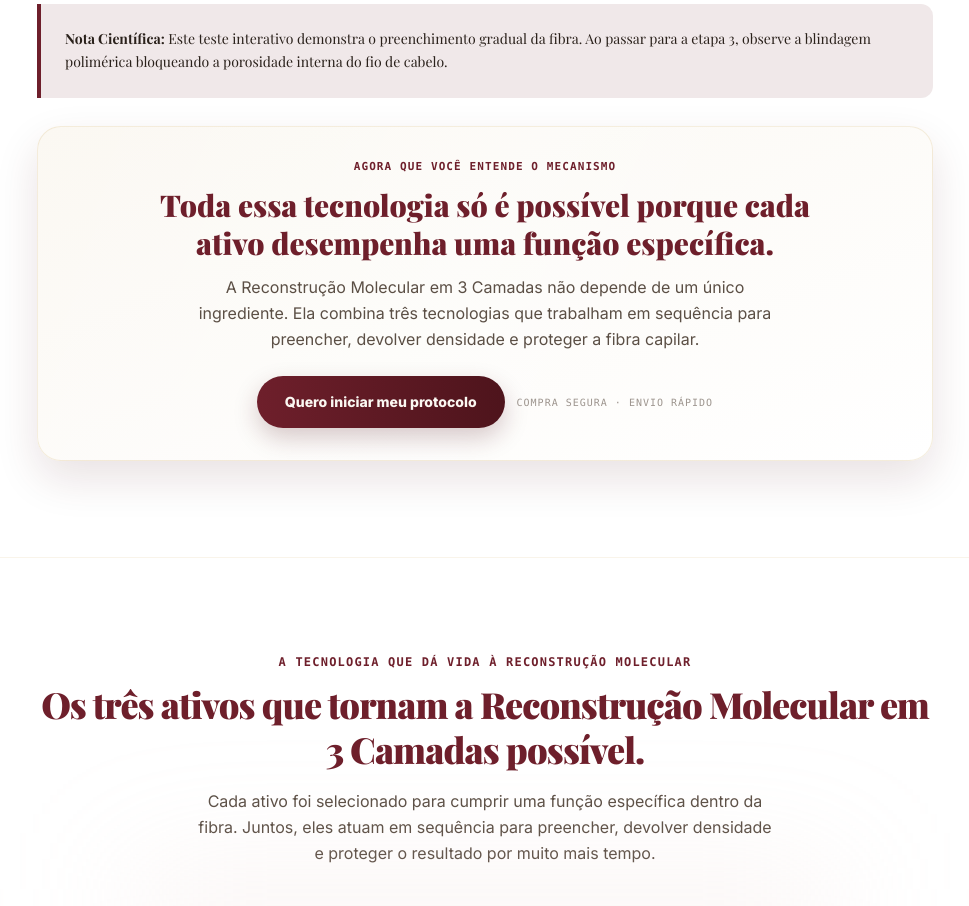
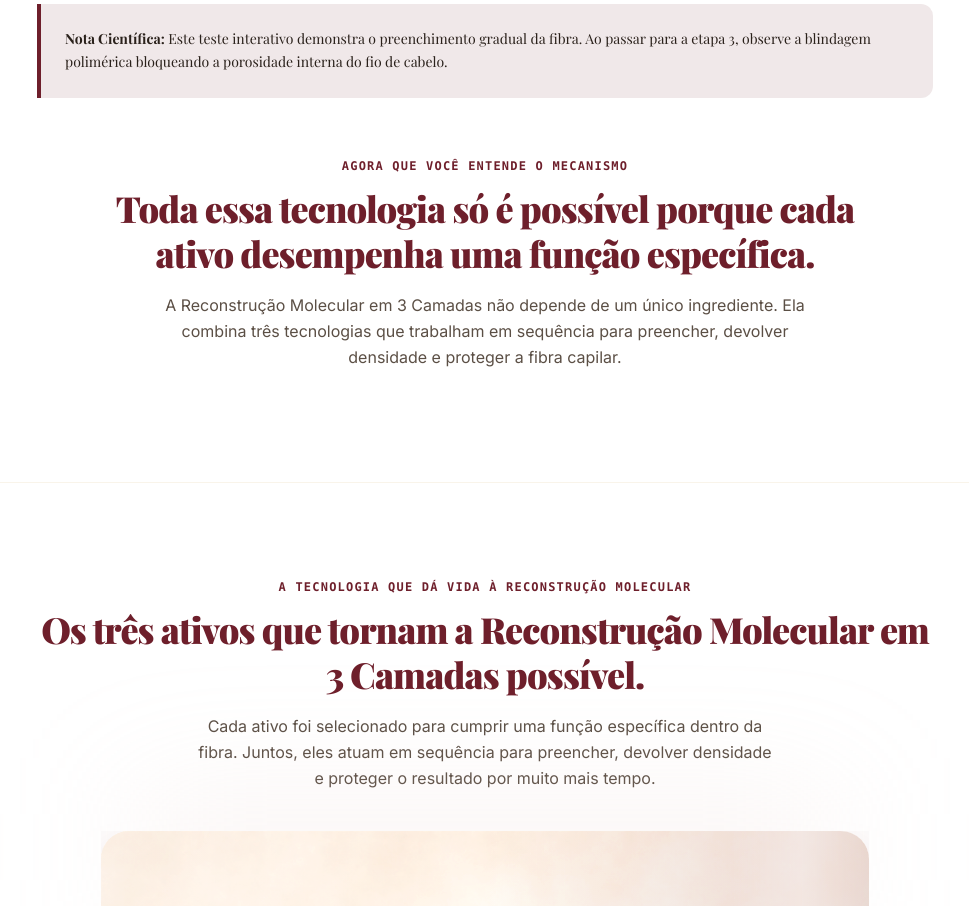
Before and after one commit to DellsantosXD/lp-proteina-do-trigo-A, a React (Vite) app: page / in a window 1280 px wide. Shown: the part 10660-11566 px from the top of the page, without its empty margins (155-1124 px from the left). Built offline with nearby package versions, Linux system fonts and the light colour scheme; a web font is replaced by a local one.

Commit message:
style: replace CTA box with clean text header transition block

```diff
--- a/src/App.tsx
+++ b/src/App.tsx
@@ -453,12 +453,17 @@ export default function App() {
               </p>
             </div>
 
-            <ConversionCta
-              eyebrow="Agora que você entende o mecanismo"
-              title="Toda essa tecnologia só é possível porque cada ativo desempenha uma função específica."
-              description="A Reconstrução Molecular em 3 Camadas não depende de um único ingrediente. Ela combina três tecnologias que trabalham em sequência para preencher, devolver densidade e proteger a fibra capilar."
-              label="Quero iniciar meu protocolo"
-            />
+            <div className="text-center pt-8 pb-4">
+              <span className="text-xs font-mono text-bordo uppercase font-bold tracking-widest block mb-3">
+                AGORA QUE VOCÊ ENTENDE O MECANISMO
+              </span>
+              <h2 className="text-2xl sm:text-4xl font-serif text-bordo font-black tracking-tight leading-tight max-w-3xl mx-auto mb-4">
+                Toda essa tecnologia só é possível porque cada ativo desempenha uma função específica.
+              </h2>
+              <p className="text-base text-ink-soft max-w-2xl mx-auto leading-relaxed">
+                A Reconstrução Molecular em 3 Camadas não depende de um único ingrediente. Ela combina três tecnologias que trabalham em sequência para preencher, devolver densidade e proteger a fibra capilar.
+              </p>
+            </div>
           </div>
         </div>
       </section>
```
